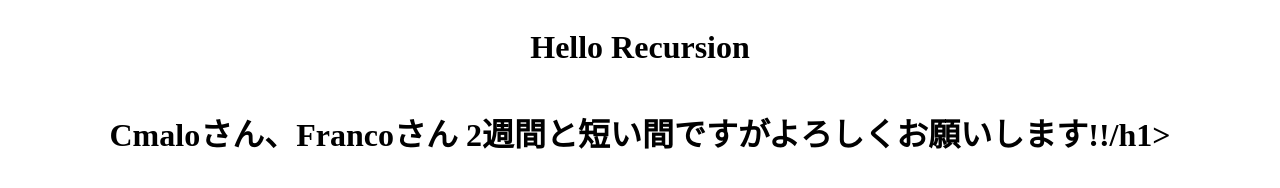
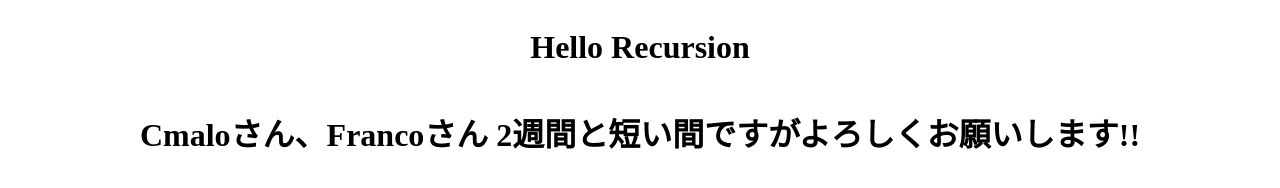
Before and after one commit to Recursion-a-team-development/task1, a plain HTML site: page index.html in a window 1280 px wide. Drawn offline with Linux system fonts and the light colour scheme.

Commit message:
fix: 追加メッセージの不適切な閉じタグ修正

```diff
--- a/index.html
+++ b/index.html
@@ -10,7 +10,7 @@
     <body>
         <div class="container">
             <h1>Hello Recursion</h1>
-            <h1>Cmaloさん、Francoさん 2週間と短い間ですがよろしくお願いします!!/h1>
-            </div>
-        </body>
-    </html>
+            <h1>Cmaloさん、Francoさん 2週間と短い間ですがよろしくお願いします!!</h1>
+        </div>
+    </body>
+</html>
```
